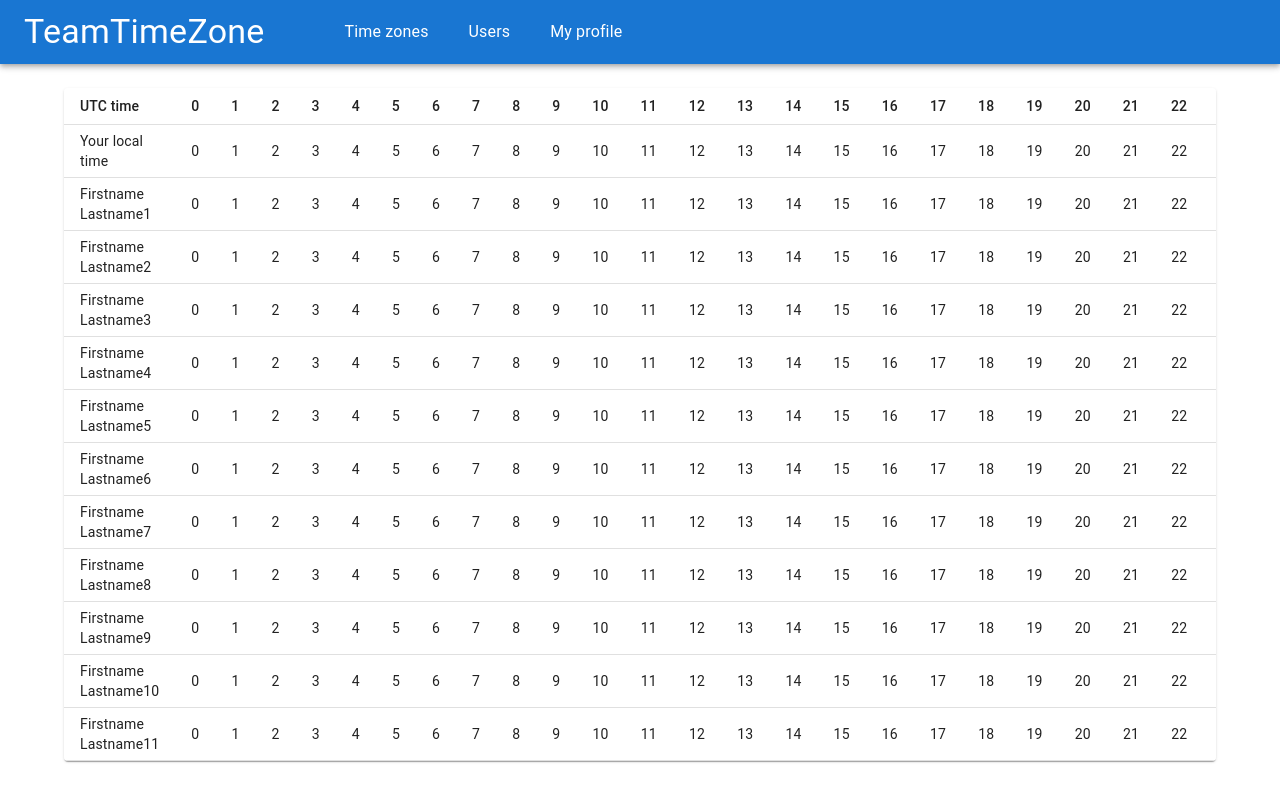
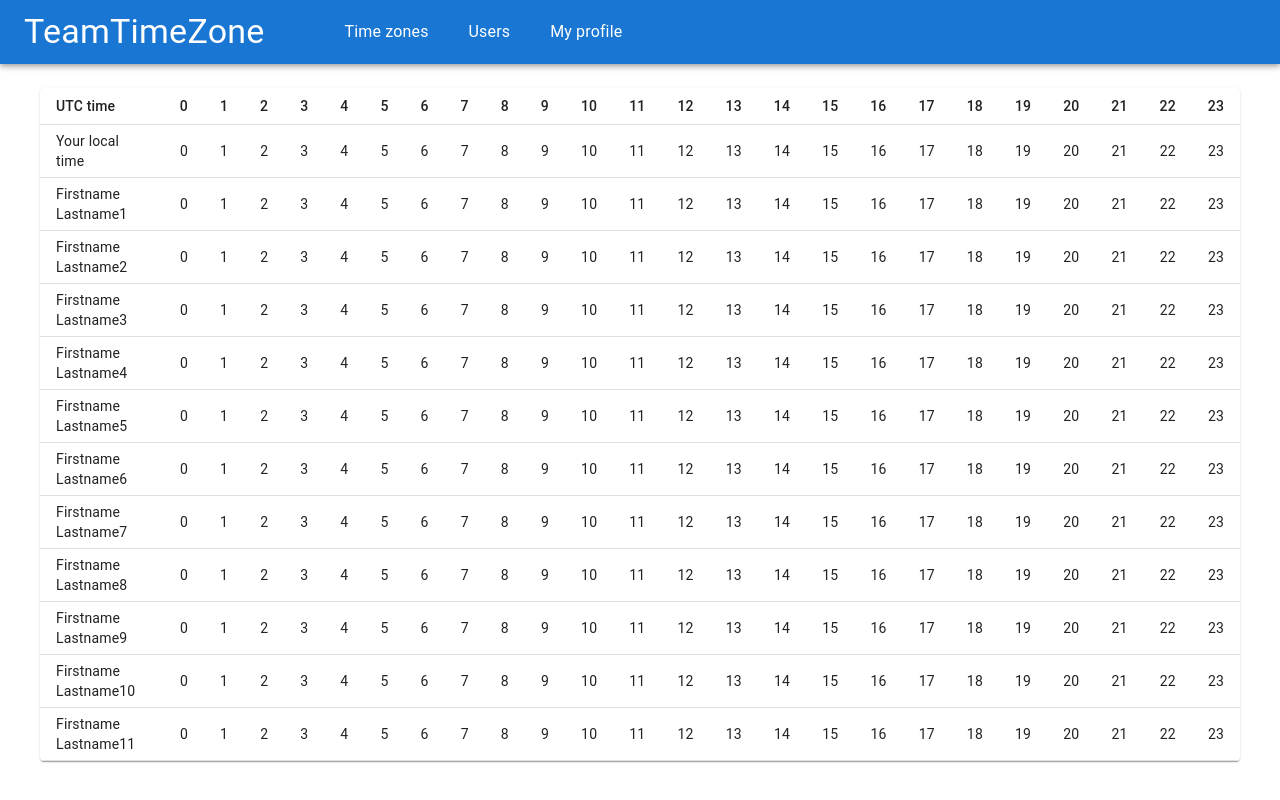
Before and after one commit to srgvnv/team-time-zone, a React (Create React App) app: page / in a window 1280 px wide. Built offline with nearby package versions, Linux system fonts and the light colour scheme.

Commit message:
Remove paddings in the container

```diff
--- a/src/components/TimeZones/TimeZones.js
+++ b/src/components/TimeZones/TimeZones.js
@@ -25,7 +25,7 @@ function TimeZones() {
   const cellsWithHours = hours.map((hour) => <TableCell key={hour} align="right" className={classes.tableCell}>{hour}</TableCell>);
 
   return (
-    <Container fixed>
+    <Container disableGutters={true}>
       <Box py={3}>
         <TableContainer component={Paper}>
           <Table sx={{ minWidth: 650 }} size="small">
```
